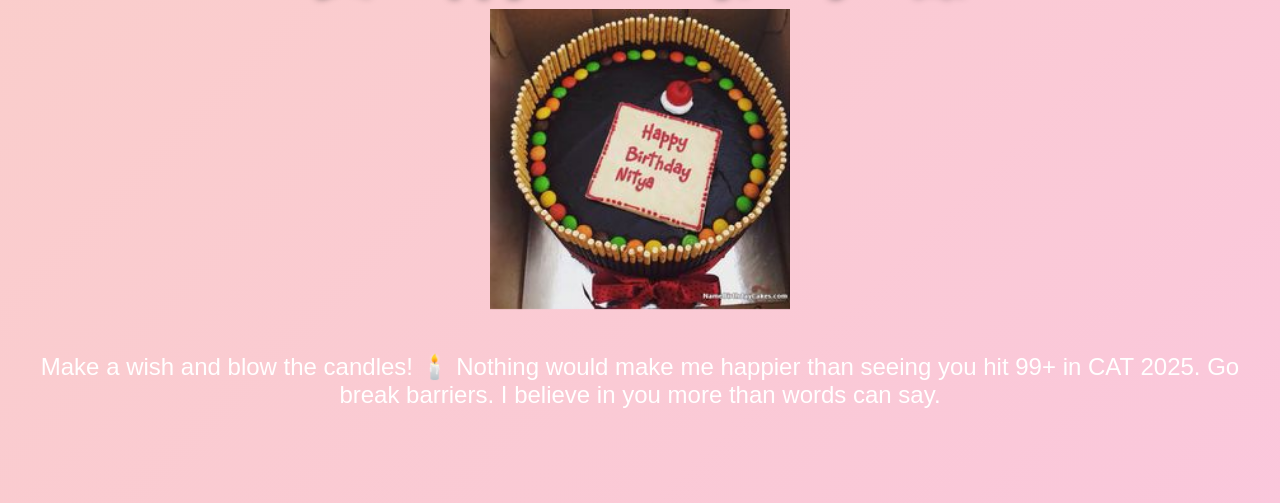
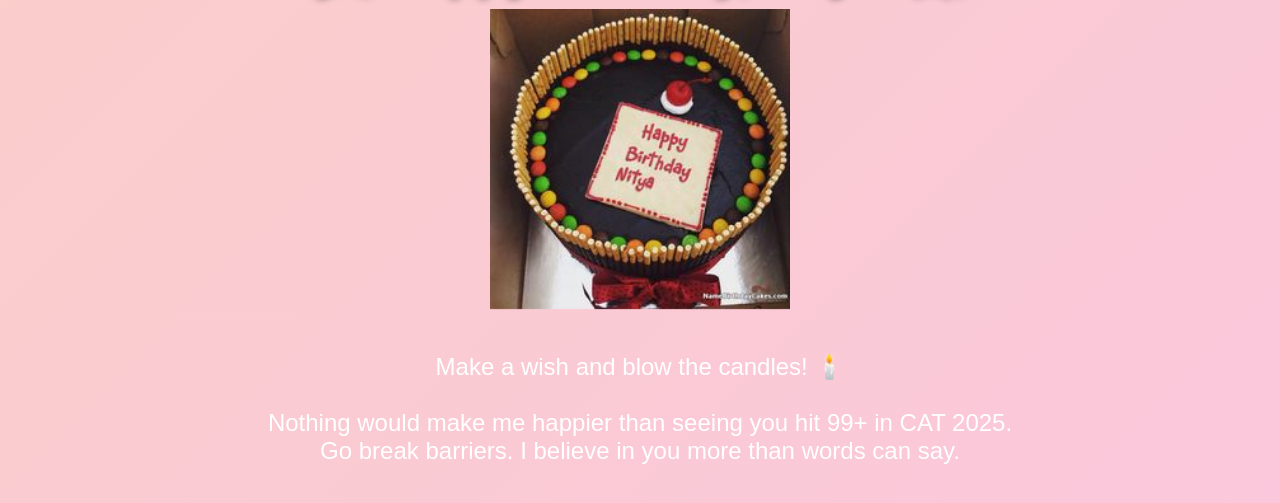
Before and after one commit to vaibhavgupta092/Birthday, a plain HTML site: page cake.html in a window 1280 px wide. Shown: the part 191-694 px from the top of the page. Drawn offline with Linux system fonts and the light colour scheme.

Commit message:
Update cake.html

```diff
--- a/cake.html
+++ b/cake.html
@@ -13,8 +13,8 @@
   <div class="container">
     <h1>🎉 Happy Birthday, Nitya! 🎊</h1>
     <img src="cake.jpg" alt="Birthday Cake" class="cake-img" />
-    <p>Make a wish and blow the candles! 🕯️
-      Nothing would make me happier than seeing you hit 99+ in CAT 2025.
+    <p>Make a wish and blow the candles! 🕯️ <br> <br>
+      Nothing would make me happier than seeing you hit 99+ in CAT 2025.<br>
       Go break barriers. I believe in you more than words can say.</p>
   </div>
 </body>
```
